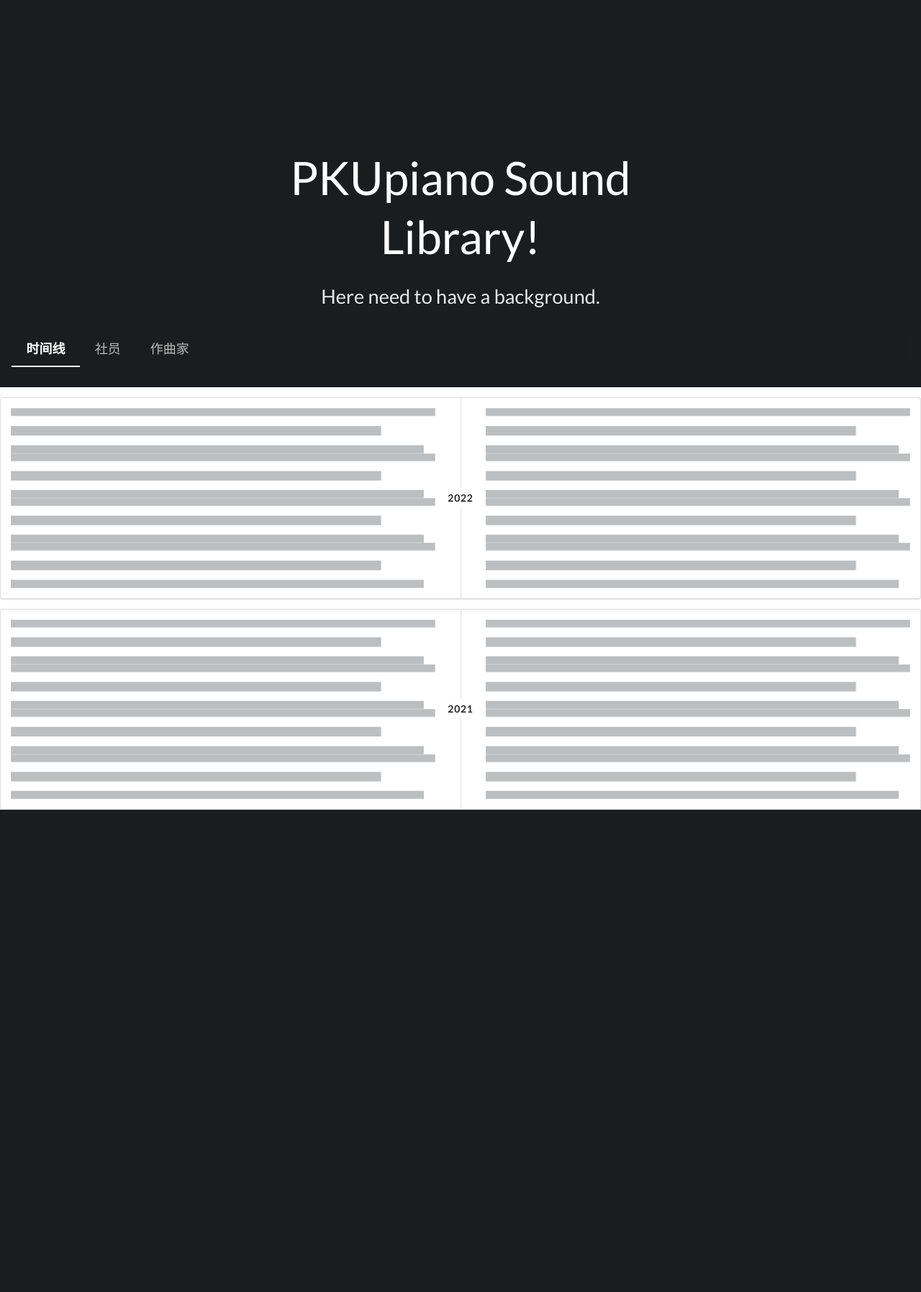
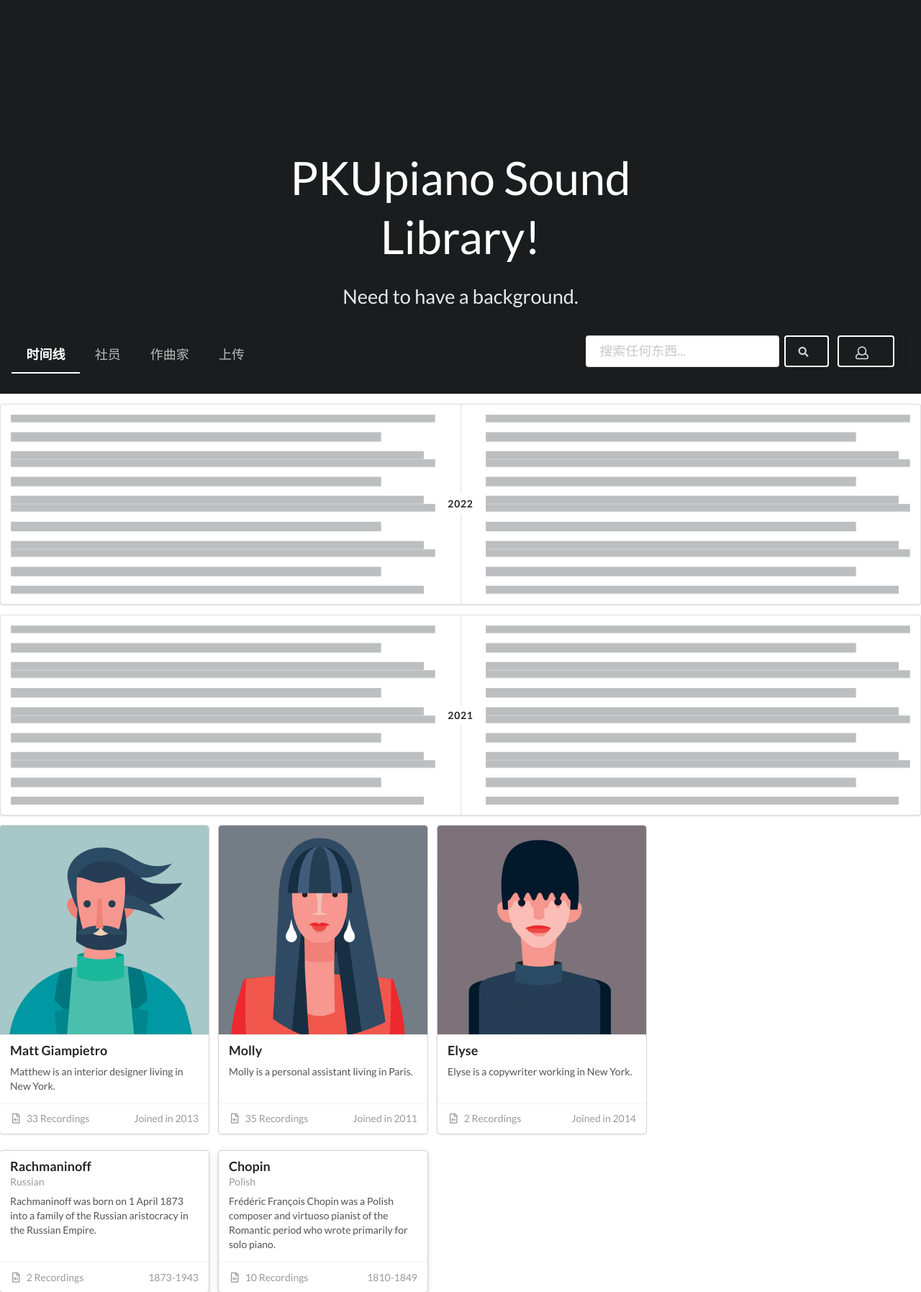
Before and after one commit to Fridge003/SoundLib, a Django app: page / in a window 1280 px wide. Shown: the whole page at 72% size. Before the commit the page ends 1125 px from the top, so only its background shows below. Run offline with Django 4.2, Linux system fonts and the light colour scheme; some libraries are stand-ins or nearby versions.

Commit message:
finished front end design of index page

```diff
--- a/templates/index.html
+++ b/templates/index.html
@@ -137,7 +137,7 @@
                 <h1 class="ui inverted header">
                     {{ hello }}
                 </h1>
-                <h2> Here need to have a background. </h2>
+                <h2> Need to have a background. </h2>
             </div>
 
             <div class="ui inverted segment">
@@ -151,6 +151,20 @@
                     <a class="item">
                         作曲家
                     </a>
+                    <a class="item">
+                        上传
+                    </a>
+                    <div class="right item">
+                        <div class="ui icon input">
+                            <input class="prompt" type="text" placeholder="搜索任何东西...">
+                            <button class="ui inverted button">
+                                <i class="search icon"></i>
+                            </button>
+                        </div>
+                        <button class="ui inverted button">
+                            <i class="user outline icon"></i>
+                        </button>
+                    </div>
                 </div>
             </div>
         </div>
@@ -194,5 +208,112 @@
                 2021
             </div>
         </div>
+
+        <div class="ui link cards">
+            <div class="card">
+                <div class="image">
+                    <img src="{% static '/images/avatar2/matthew.png' %}">
+                </div>
+                <div class="content">
+                    <div class="header">Matt Giampietro</div>
+                    <div class="description">
+                        Matthew is an interior designer living in New York.
+                    </div>
+                </div>
+                <div class="extra content">
+                    <span class="right floated">
+                        Joined in 2013
+                    </span>
+                    <span>
+                        <i class="file audio outline icon"></i>
+                        33 Recordings
+                    </span>
+                </div>
+            </div>
+            <div class="card">
+                <div class="image">
+                    <img src="{% static '/images/avatar2/molly.png' %}">
+                </div>
+                <div class="content">
+                    <div class="header">Molly</div>
+                    <div class="description">
+                        Molly is a personal assistant living in Paris.
+                    </div>
+                </div>
+                <div class="extra content">
+                    <span class="right floated">
+                        Joined in 2011
+                    </span>
+                    <span>
+                        <i class="file audio outline icon"></i>
+                        35 Recordings
+                    </span>
+                </div>
+            </div>
+            <div class="card">
+                <div class="image">
+                    <img src="{% static '/images/avatar2/elyse.png' %}">
+                </div>
+                <div class="content">
+                    <div class="header">Elyse</div>
+                    <div class="description">
+                        Elyse is a copywriter working in New York.
+                    </div>
+                </div>
+                <div class="extra content">
+                    <span class="right floated">
+                        Joined in 2014
+                    </span>
+                    <span>
+                        <i class="file audio outline icon"></i>
+                        2 Recordings
+                    </span>
+                </div>
+            </div>
+        </div>
+
+        <div class="ui link cards">
+            <div class="ui raised link card">
+                <div class="content">
+                    <div class="header">Rachmaninoff</div>
+                    <div class="meta">
+                        <span class="category">Russian</span>
+                    </div>
+                    <div class="description">
+                        Rachmaninoff was born on 1 April 1873 into a family of the Russian aristocracy in the Russian Empire.
+                    </div>
+                </div>
+                <div class="extra content">
+                    <span class="right floated">
+                        1873-1943
+                    </span>
+                    <span>
+                        <i class="file audio outline icon"></i>
+                        2 Recordings
+                    </span>
+                </div>
+            </div>
+            <div class="ui raised link card">
+                <div class="content">
+                    <div class="header">Chopin</div>
+                    <div class="meta">
+                        <span class="category">Polish</span>
+                    </div>
+                    <div class="description">
+                        Frédéric François Chopin was a Polish composer and virtuoso pianist of the Romantic period who wrote primarily for solo piano.
+                    </div>
+                </div>
+                <div class="extra content">
+                    <span class="right floated">
+                        1810-1849
+                    </span>
+                    <span>
+                        <i class="file audio outline icon"></i>
+                        10 Recordings
+                    </span>
+                </div>
+            </div>
+        </div>
+
     </div>
 </body>
```
Also changed, not shown: static/images/avatar2/elyse.png (added), static/images/avatar2/matthew.png (added), static/images/avatar2/molly.png (added).
